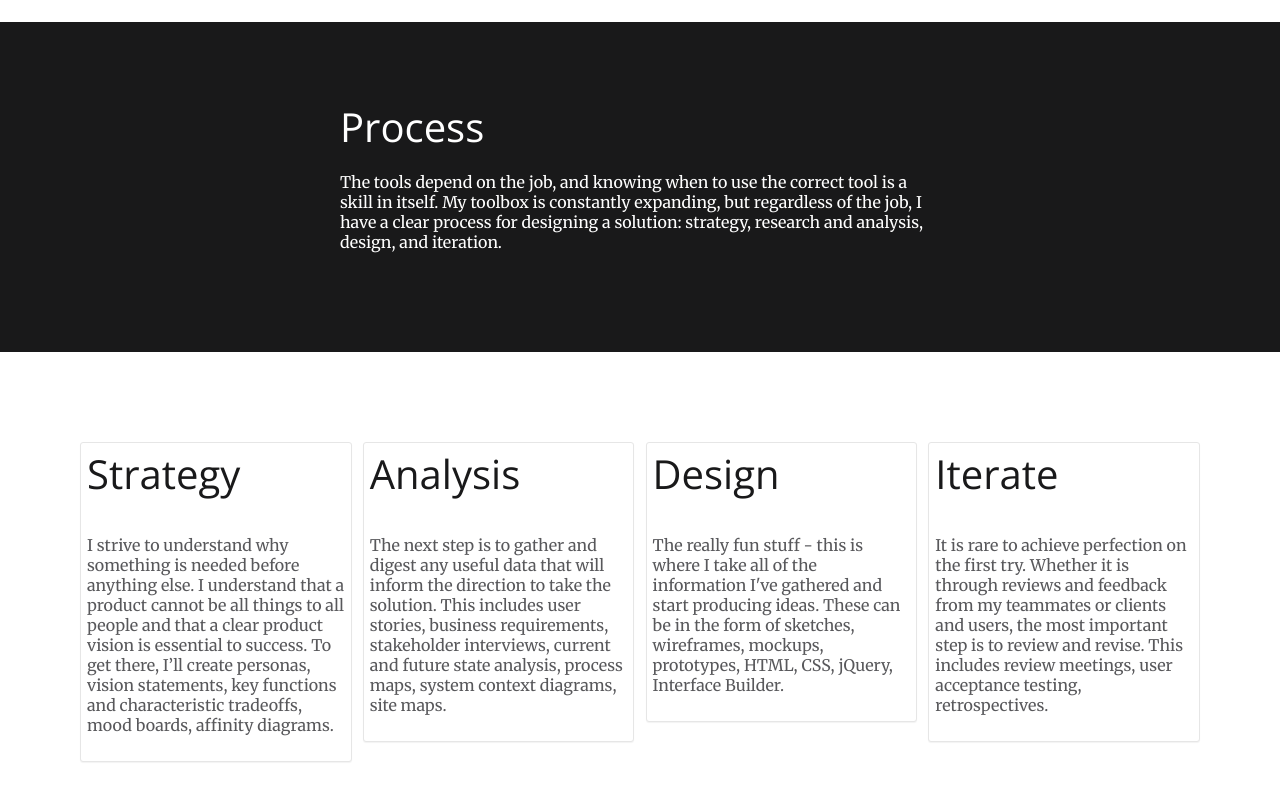
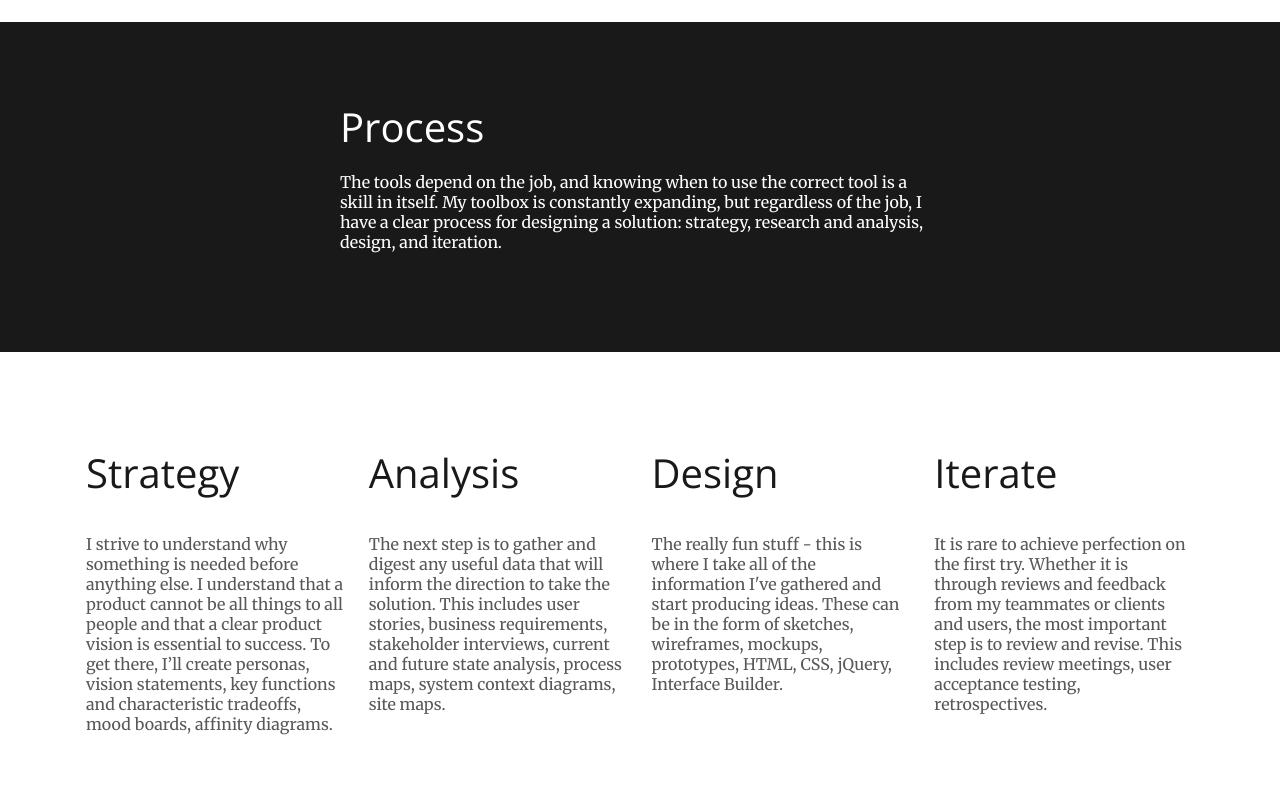
Before and after one commit to jrodhead/portfolio, a plain HTML site: page default.html in a window 1280 px wide. Shown: the part 1048-1848 px from the top of the page. Drawn offline with nearby package versions, Linux system fonts and the light colour scheme.

Commit message:
remove card border
short-term hide card border

```diff
--- a/scss/style-guide.scss
+++ b/scss/style-guide.scss
@@ -92,10 +92,10 @@ section:nth-of-type(even) {
 
 .card {
 	@extend .page;
-	border: 1px solid $color-4;
+	//border: 1px solid $color-4;
 	border-radius: 3px;
 	background: $color-5;
-	box-shadow: 0 1px 1px rgba(#000, .05);
+	//box-shadow: 0 1px 1px rgba(#000, .05);
 	@include MQ(M) {
 		padding: 6px;
 		width: 24.25%;
```
Also changed, not shown: css/style-guide.css.
